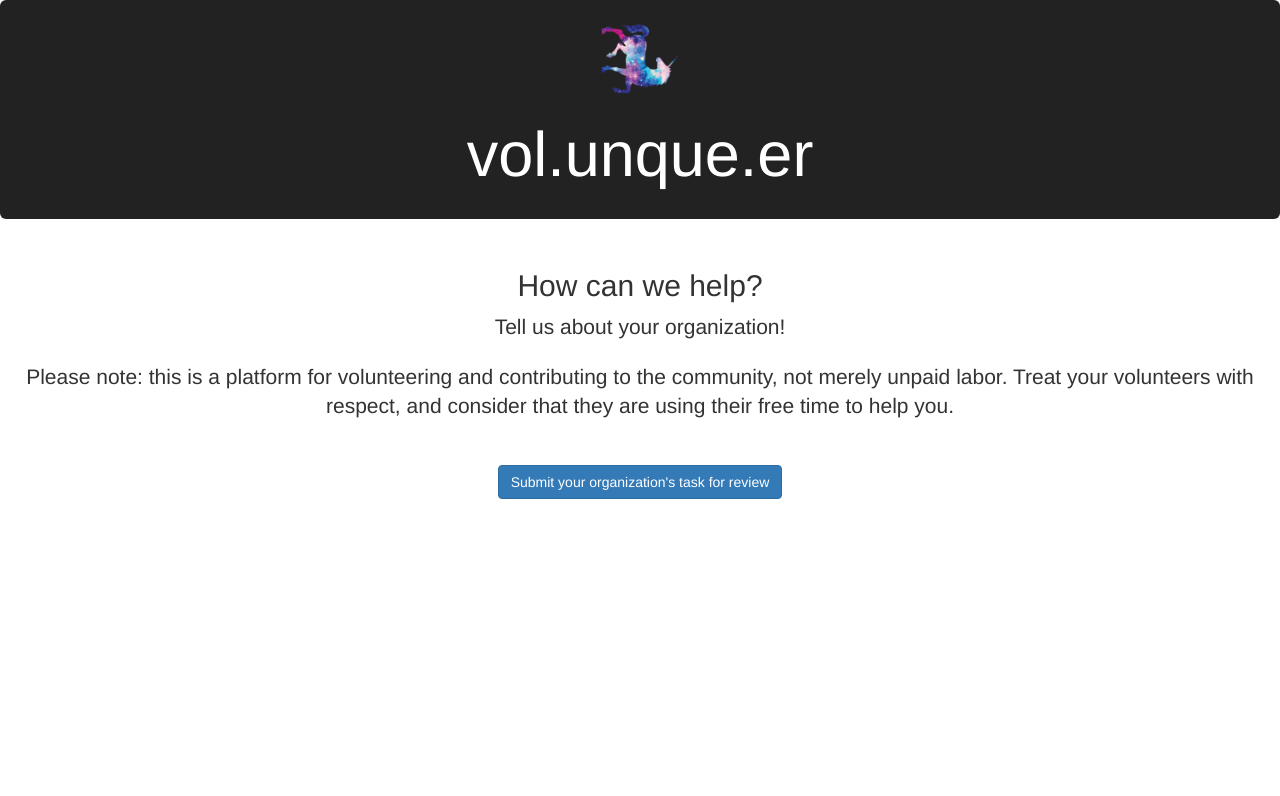
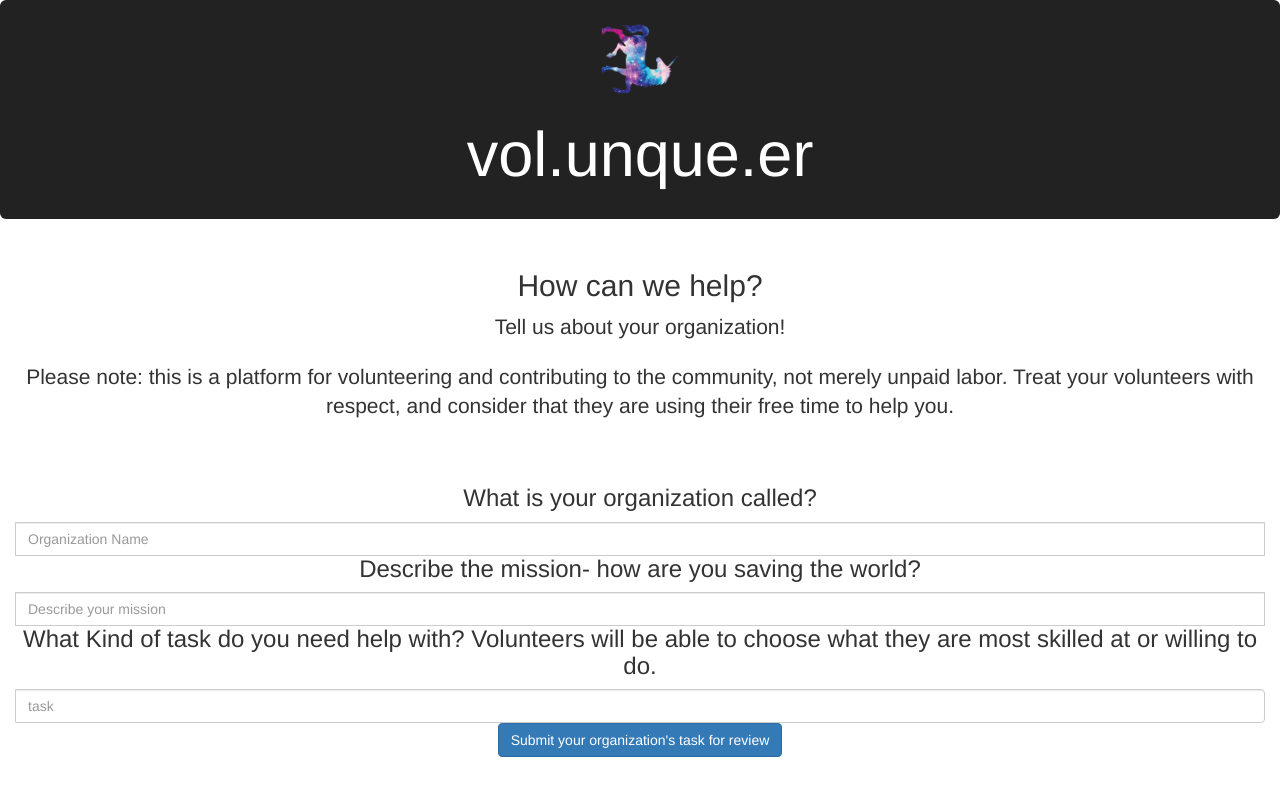
Before and after one commit to mcgnly/volunqueer, a React (Create React App) app: page /orgs in a window 1280 px wide. Shown: the top 796 px of the page. Built offline with nearby package versions, Linux system fonts and the light colour scheme.

Commit message:
inputs started

```diff
--- a/src/OrgForm.js
+++ b/src/OrgForm.js
@@ -20,6 +20,16 @@ export default ({ }) => {
     </section>
 		<section className="col-xs-12">
 
+<div class="input-group">
+	<h3>What is your organization called?</h3>
+  <input type="text" class="form-control" placeholder="Organization Name" />
+  <h3>Describe the mission- how are you saving the world?</h3>
+  <input type="text" class="form-control" placeholder="Describe your mission" />
+  <h3>What Kind of task do you need help with? Volunteers will be able to choose what they are most skilled at or willing to do. </h3>
+  <input type="text" class="form-control" placeholder="task" />
+</div>
+
+
            <Link to="/thanks">
                   <Button bsStyle="primary">Submit your organization's task for review</Button>
            </Link>
```
